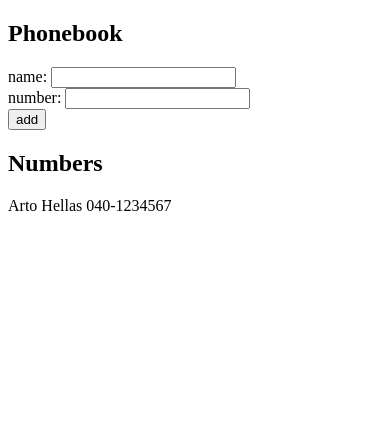
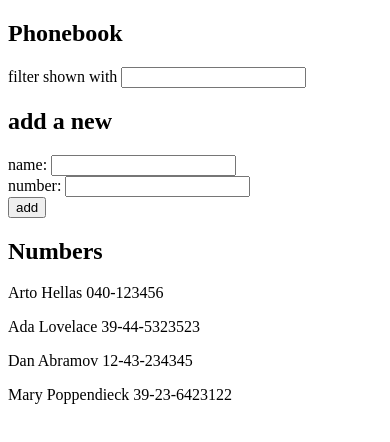
Before and after one commit to holmsusa/fullstack, a React (Vite) app in the folder part2/phonebook/: page / in a window 390 px wide. Shown: the top 442 px of the page. Built offline with nearby package versions, Linux system fonts and the light colour scheme.

Commit message:
phonebook step 4

```diff
--- a/part2/phonebook/src/App.jsx
+++ b/part2/phonebook/src/App.jsx
@@ -11,13 +11,17 @@ const Person = (props) => {
 
 const App = () => {
   // Initializing states
-  const [persons, setPersons] = useState([
-    { name: 'Arto Hellas',
-      number: '040-1234567'
-     }
-  ])
+  const initPersons = [
+    { name: 'Arto Hellas', number: '040-123456', id: 1 },
+    { name: 'Ada Lovelace', number: '39-44-5323523', id: 2 },
+    { name: 'Dan Abramov', number: '12-43-234345', id: 3 },
+    { name: 'Mary Poppendieck', number: '39-23-6423122', id: 4 }
+  ]
+  const [persons, setPersons] = useState(initPersons )
   const [newName, setNewName] = useState('')
   const [newNumber, setNewNumber] = useState('')
+  const [newFilter, setNewFilter] = useState('')
+  const [filteredPersons, setFilteredPersons] = useState(initPersons)
 
   // Event handlers
   const addPerson = (event) => {
@@ -36,7 +40,9 @@ const App = () => {
         number: newNumber
       }
 
-      setPersons(persons.concat(personObject))
+      const tempPersons = persons.concat(personObject)
+      setPersons(tempPersons)
+      filterPersons(newFilter, tempPersons)
     }
 
     // The newName variable is reset in any case
@@ -52,9 +58,33 @@ const App = () => {
     setNewNumber(event.target.value)
   }
 
+  const filterPersons = (filterValue, personList) => {
+    const tempList = personList.filter( (person) => {
+      if(filterValue === '') {
+        return true
+      }
+
+      return person.name.toLowerCase().includes(filterValue.toLowerCase())
+      }
+    )
+
+    setFilteredPersons(tempList)
+  }
+
+  const handleFilterChange = (event) => {
+    console.log(event.target.value)
+    const tempFilter = event.target.value
+    filterPersons(tempFilter, persons)
+    setNewFilter(tempFilter)
+  }
+
   return (
     <div>
       <h2>Phonebook</h2>
+      <form>
+        <div>filter shown with <input value={newFilter} onChange={handleFilterChange}/></div>
+      </form>
+      <h2>add a new</h2>
       <form onSubmit={addPerson}>
         <div>name: <input value={newName} onChange={handleNameChange}/></div>
         <div>number: <input value={newNumber} onChange={handleNumberChange}/> </div>
@@ -62,7 +92,7 @@ const App = () => {
       </form>
       <h2>Numbers</h2>
         <div>
-          {persons.map(person =>
+          {filteredPersons.map(person =>
             <Person key={person.name} name={person.name} number={person.number} />
           )}
         </div>
```
